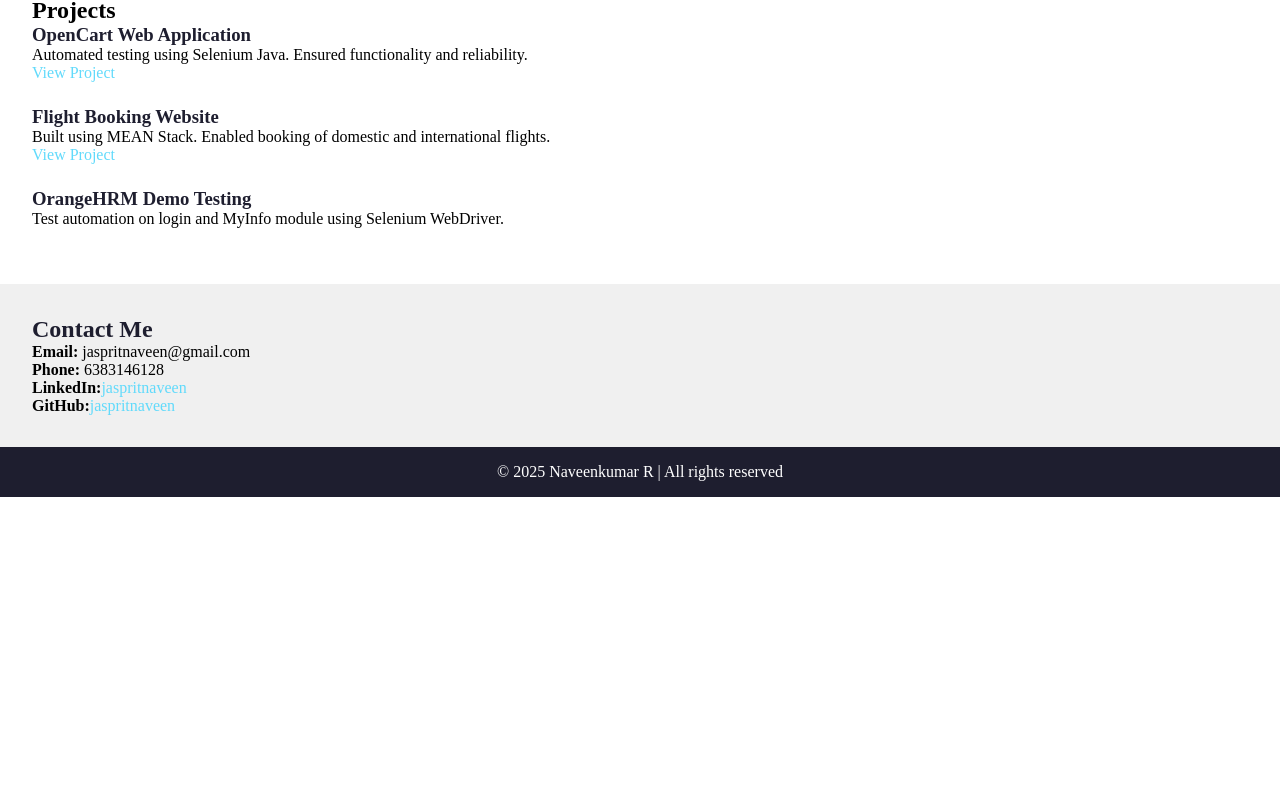
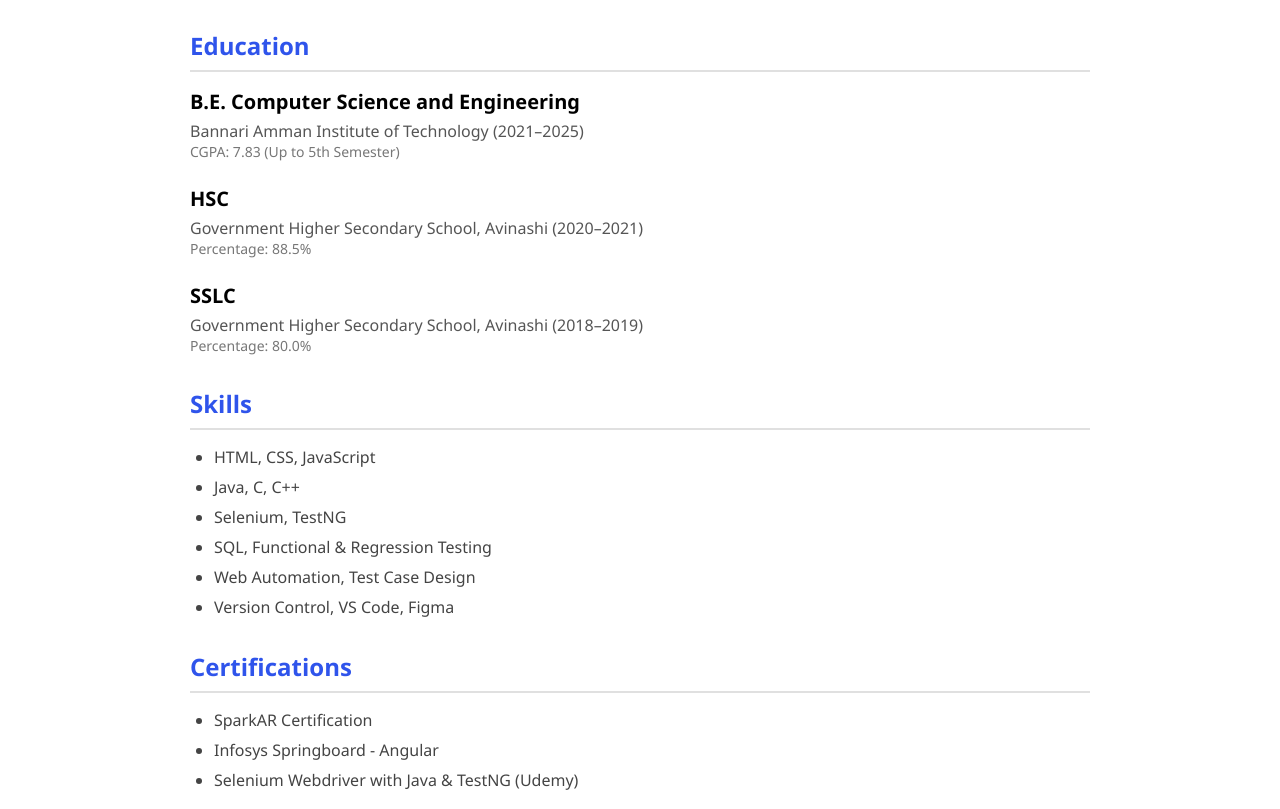
Before and after one commit to jaspritnaveen/MyPortfolio, an Angular app: page / in a window 1280 px wide. Shown: the part 1671-2480 px from the top of the page. Before the commit the page ends 2168 px from the top, so only its background shows below. Built offline with nearby package versions, Linux system fonts and the light colour scheme.

Commit message:
education section created

```diff
--- a/src/app/app.component.html
+++ b/src/app/app.component.html
@@ -15,6 +15,10 @@
   <app-about></app-about>
 </section>
 
+<section id="education">
+  <app-education></app-education>
+</section>
+
 <section id="projects">
   <app-projects></app-projects>
 </section>
--- a/src/app/app.module.ts
+++ b/src/app/app.module.ts
@@ -9,6 +9,7 @@ import { ProjectsComponent } from './components/projects/projects.component';
 import { ContactComponent } from './components/contact/contact.component';
 import { FooterComponent } from './components/footer/footer.component';
 import { NavbarComponent } from './components/navbar/navbar.component';
+import { EducationComponent } from './components/education/education.component';
 
 @NgModule({
   declarations: [
@@ -18,7 +19,8 @@ import { NavbarComponent } from './components/navbar/navbar.component';
     ProjectsComponent,
     ContactComponent,
     FooterComponent,
-    NavbarComponent
+    NavbarComponent,
+    EducationComponent
   ],
   imports: [
     BrowserModule,
--- /dev/null
+++ b/src/app/components/education/education.component.css
@@ -0,0 +1,47 @@
+.education-wrapper {
+  padding: 2rem;
+  font-family: "Segoe UI", sans-serif;
+  max-width: 900px;
+  margin: auto;
+}
+
+.section-title {
+  font-size: 24px;
+  font-weight: 700;
+  color: #2f54eb;
+  margin: 2rem 0 1rem;
+  border-bottom: 2px solid #e0e0e0;
+  padding-bottom: 0.5rem;
+}
+
+.education-block {
+  margin-bottom: 1.5rem;
+}
+
+.education-block h3 {
+  font-size: 20px;
+  font-weight: 600;
+  margin-bottom: 0.3rem;
+}
+
+.sub {
+  font-weight: 500;
+  color: #555;
+}
+
+.desc {
+  color: #777;
+  font-size: 14px;
+}
+
+.skills-list,
+.certifications-list {
+  list-style-type: disc;
+  padding-left: 1.5rem;
+}
+
+.skills-list li,
+.certifications-list li {
+  margin-bottom: 0.5rem;
+  color: #444;
+}
--- /dev/null
+++ b/src/app/components/education/education.component.html
@@ -0,0 +1,38 @@
+<div class="education-wrapper">
+  <h2 class="section-title">Education</h2>
+
+  <div class="education-block">
+    <h3>B.E. Computer Science and Engineering</h3>
+    <p class="sub">Bannari Amman Institute of Technology (2021–2025)</p>
+    <p class="desc">CGPA: 7.83 (Up to 5th Semester)</p>
+  </div>
+
+  <div class="education-block">
+    <h3>HSC</h3>
+    <p class="sub">Government Higher Secondary School, Avinashi (2020–2021)</p>
+    <p class="desc">Percentage: 88.5%</p>
+  </div>
+
+  <div class="education-block">
+    <h3>SSLC</h3>
+    <p class="sub">Government Higher Secondary School, Avinashi (2018–2019)</p>
+    <p class="desc">Percentage: 80.0%</p>
+  </div>
+
+  <h2 class="section-title">Skills</h2>
+  <ul class="skills-list">
+    <li>HTML, CSS, JavaScript</li>
+    <li>Java, C, C++</li>
+    <li>Selenium, TestNG</li>
+    <li>SQL, Functional & Regression Testing</li>
+    <li>Web Automation, Test Case Design</li>
+    <li>Version Control, VS Code, Figma</li>
+  </ul>
+
+  <h2 class="section-title">Certifications</h2>
+  <ul class="certifications-list">
+    <li>SparkAR Certification</li>
+    <li>Infosys Springboard - Angular</li>
+    <li>Selenium Webdriver with Java & TestNG (Udemy)</li>
+  </ul>
+</div>
```
Also changed, not shown: src/app/components/education/education.component.ts (added, +10 -0 lines), 1 other file (tests, documents, lock files or other folders).
